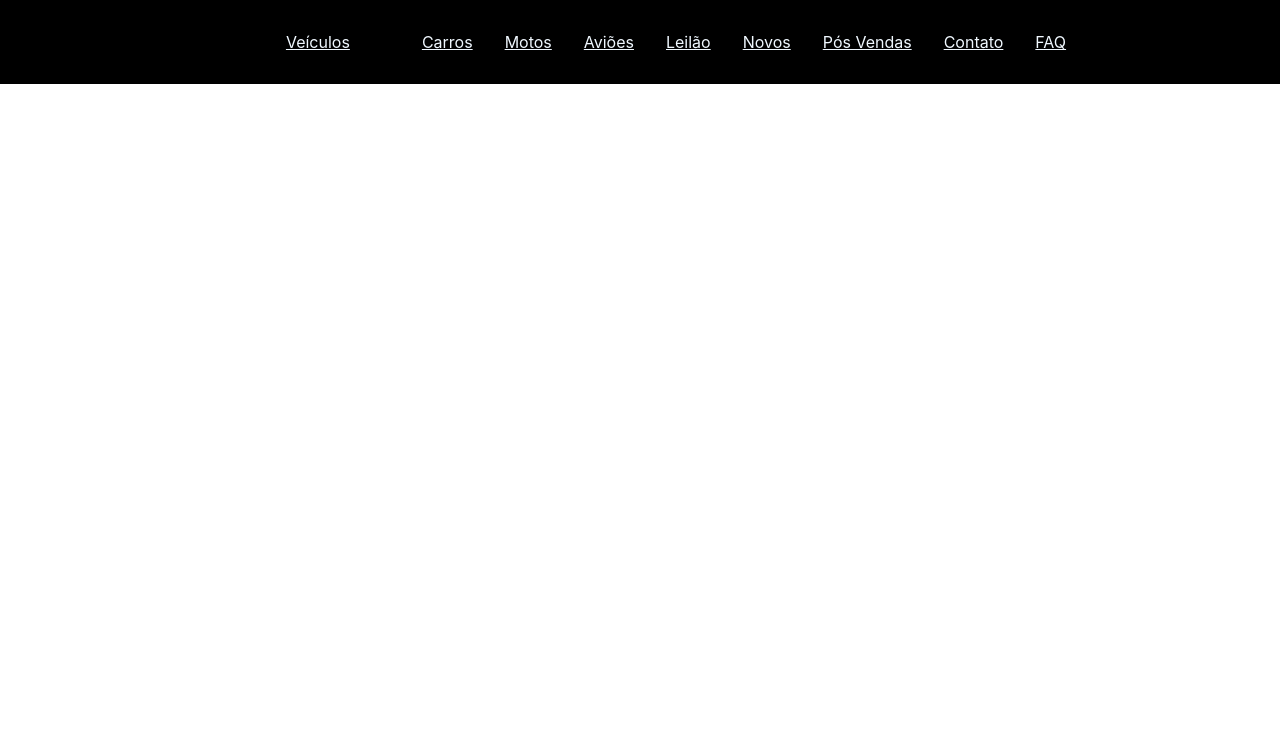
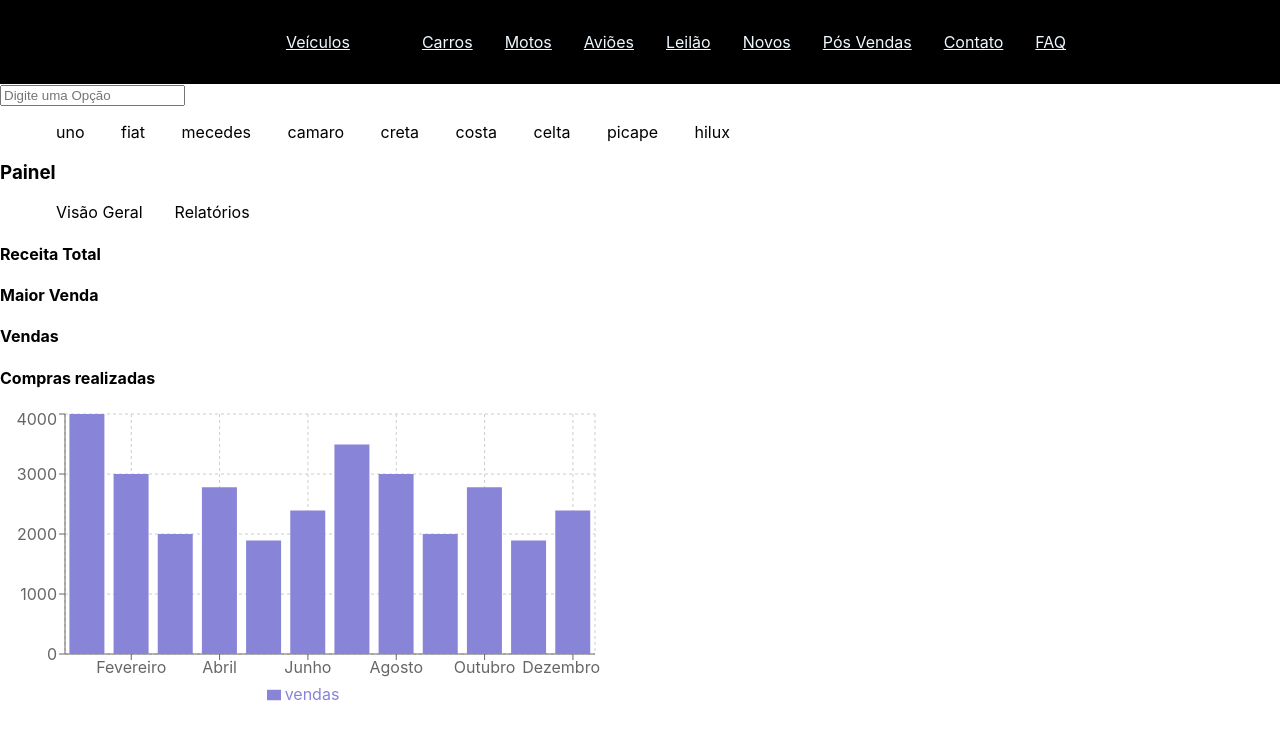
Before and after one commit to Samanta00/Novo_Projeto_Completo, a React (Create React App) app in the folder Frontend/marketplace_veiculos/: page / in a window 1280 px wide. Shown: the top 740 px of the page. Built offline with nearby package versions, Linux system fonts and the light colour scheme.

Commit message:
chore: chamando o dashboard na pagina principal

```diff
--- a/Frontend/marketplace_veiculos/src/App.js
+++ b/Frontend/marketplace_veiculos/src/App.js
@@ -2,11 +2,15 @@
 
 import React from'react';
 import Cabecalho from './paginas/cabecalho';
+import Dashboard from './paginas/dashboard';
 function App() {
   return (
     <div className="App">
       <header className="App-header">
-        <Cabecalho/>
+        <>
+          <Cabecalho/>
+          <Dashboard/>
+        </>
       </header>
     </div>
   );
```
